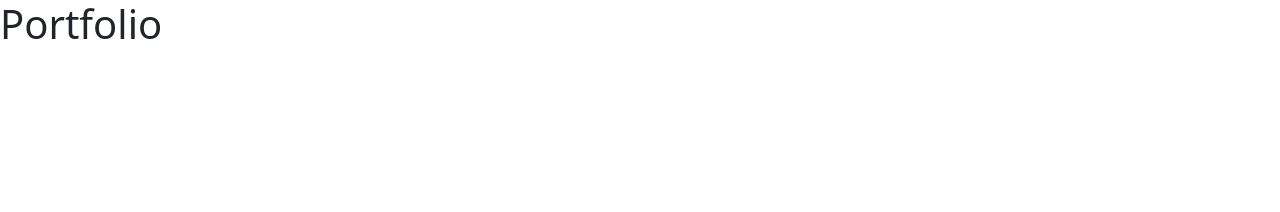
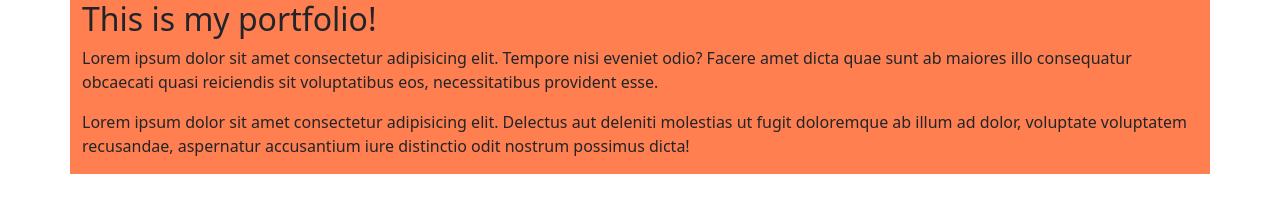
Before and after one commit to chris-santos94/portfolio, a plain HTML site: page index.html in a window 1280 px wide. Drawn offline with nearby package versions, Linux system fonts and the light colour scheme.

Commit message:
added my stylesheet to my page and a body

```diff
--- a/index.html
+++ b/index.html
@@ -8,11 +8,23 @@
 
     <link href="https://cdn.jsdelivr.net/npm/bootstrap@5.0.1/dist/css/bootstrap.min.css" rel="stylesheet" integrity="sha384-+0n0xVW2eSR5OomGNYDnhzAbDsOXxcvSN1TPprVMTNDbiYZCxYbOOl7+AMvyTG2x" crossorigin="anonymous">
 
+<link rel="stylesheet" href="styles.css" />
 
 </head>
 <body>
 
-    <h1>Portfolio</h1>
-
+<div class="container bg-coral">
+    <div class="row">
+        <div class="col-12">
+            <h2>This is my portfolio!</h2>
+            <p>
+                Lorem ipsum dolor sit amet consectetur adipisicing elit. Tempore nisi eveniet odio? Facere amet dicta quae sunt ab maiores illo consequatur obcaecati quasi reiciendis sit voluptatibus eos, necessitatibus provident esse.
+            </p>
+            <p>
+                Lorem ipsum dolor sit amet consectetur adipisicing elit. Delectus aut deleniti molestias ut fugit doloremque ab illum ad dolor, voluptate voluptatem recusandae, aspernatur accusantium iure distinctio odit nostrum possimus dicta!
+            </p>
+        </div>
+    </div>
+</div>
 </body>
 </html>
--- /dev/null
+++ b/styles.css
@@ -0,0 +1,3 @@
+.bg-coral {
+    background-color: coral;
+}
```
